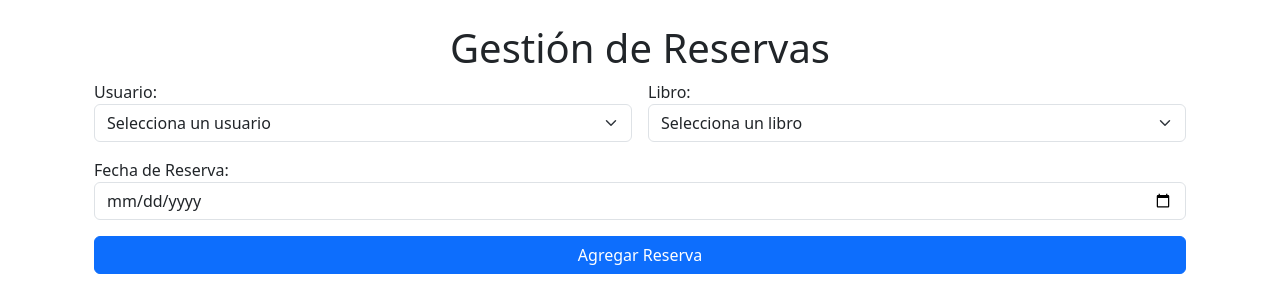
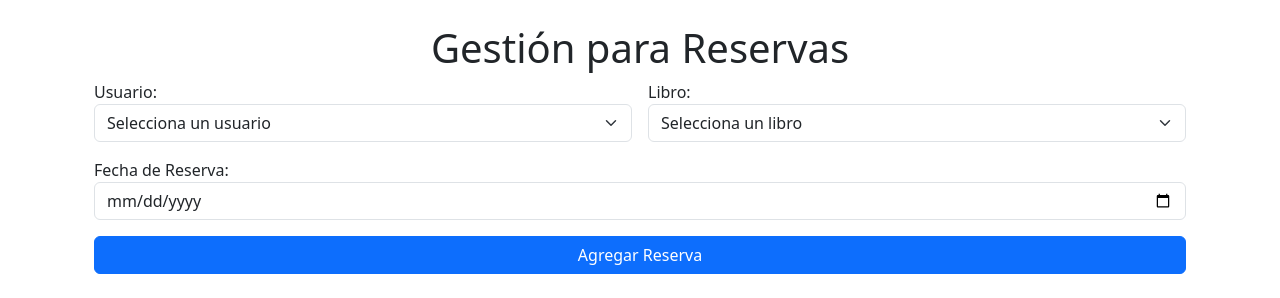
Before and after one commit to fatbunny415/biblioteca_crud, a Flask app: template templates/reserva_crud.html in a window 1280 px wide. Shown: the part 56-354 px from the top of the page. Run offline with Flask 3, Linux system fonts and the light colour scheme; the template is opened without the code that fills it, so the values that code supplies are empty.

Commit message:
Archivo HTML designado para:
- Formulario para añadir un nueva reserva(id_libro, id_usuario y fecha de reserva) y un boton para agregar el reservas en la Base de Datos

- Vista del CRUD de reservas

```diff
--- a/templates/reserva_crud.html
+++ b/templates/reserva_crud.html
@@ -4,7 +4,7 @@
 
 {% block content %}
 <div class="container">
-    <h1 class="text-center">Gestión de Reservas</h1>
+    <h1 class="text-center">Gestión para Reservas</h1>
     <form action="/reservas/agregar" method="POST" class="mb-4">
         <div class="row g-3">
             <div class="col-md-6">
```
